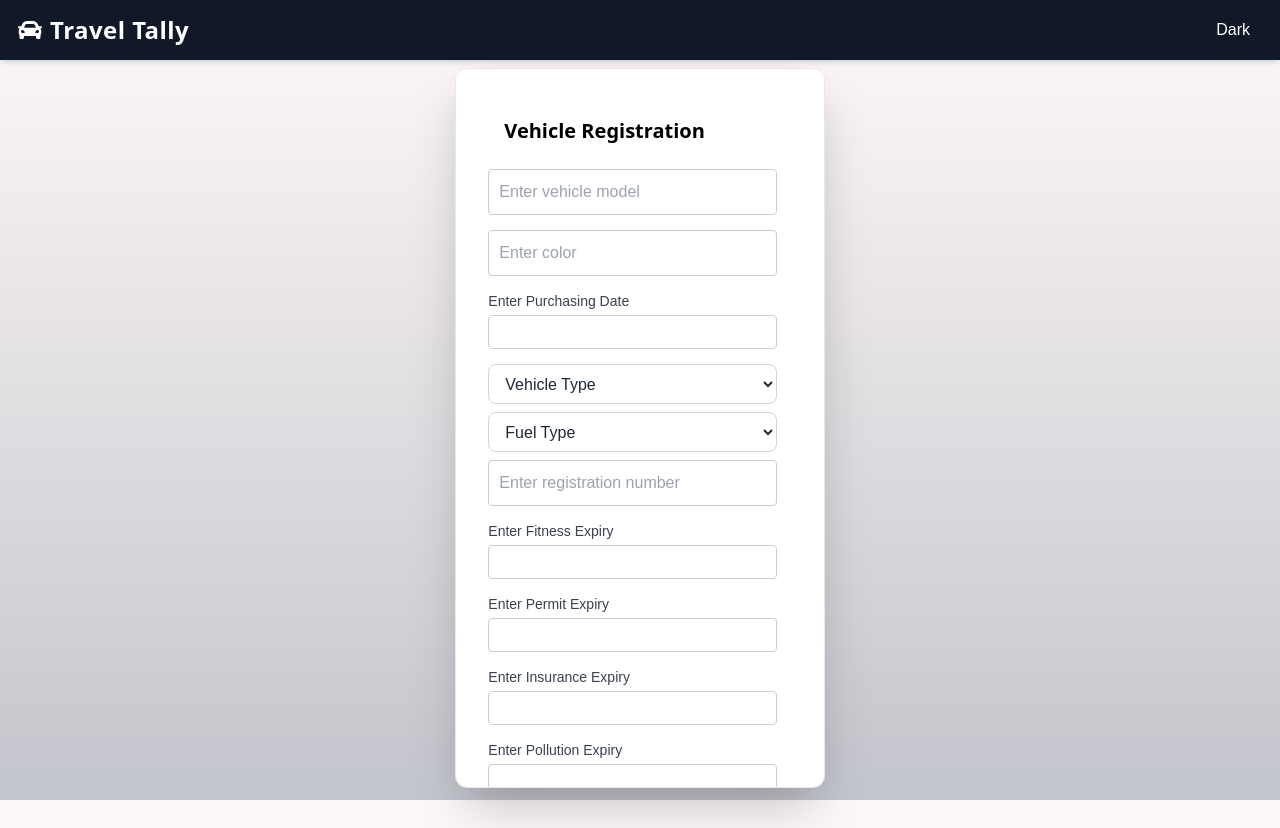
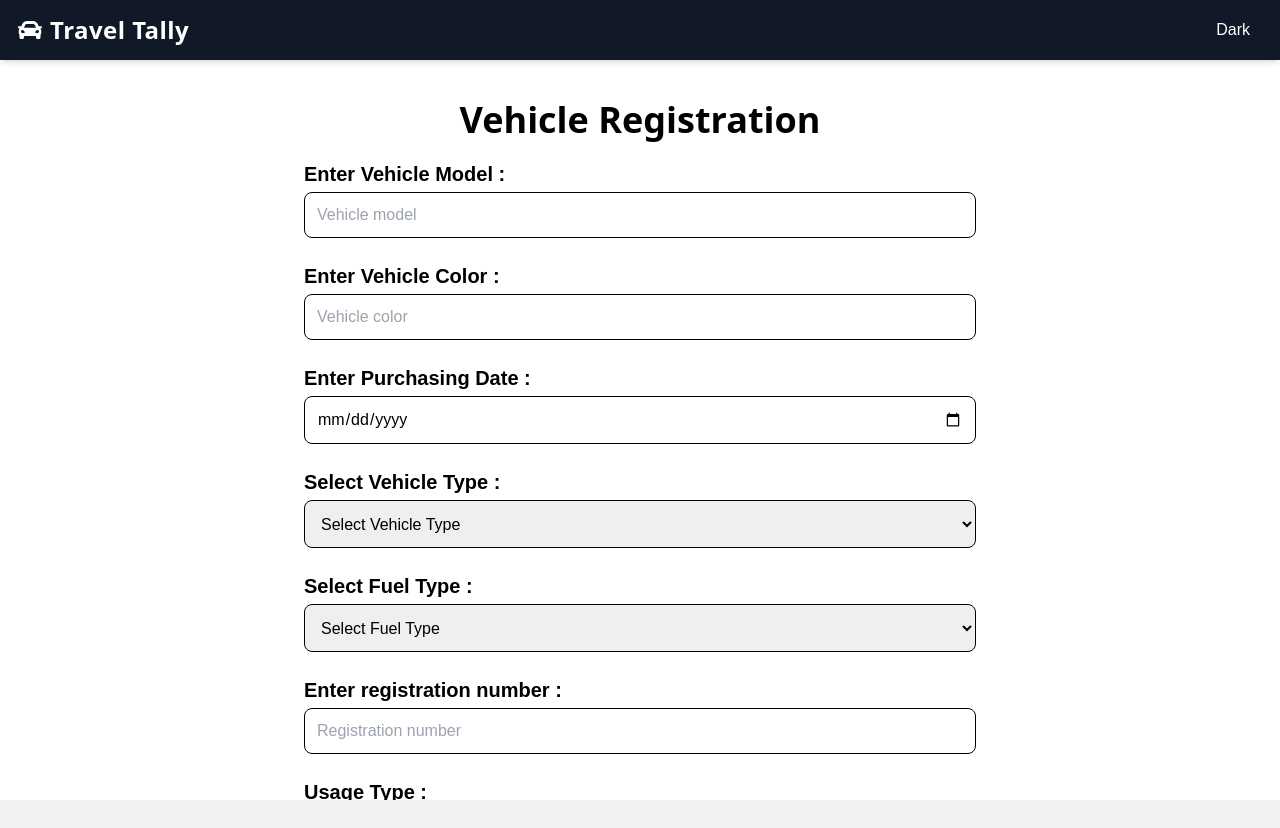
Before and after one commit to anupam21121999/travel_tally, a React (Create React App) app: page /vehicle_detail in a window 1280 px wide. After the commit the page ends 800 px from the top, so only its background shows below. Built offline with nearby package versions, Linux system fonts and the light colour scheme; sample sign-in values are in the browser's storage.

Commit message:
Fixed Vehicle registration

```diff
--- a/src/components/vehicle_details/Vehicledetail.jsx
+++ b/src/components/vehicle_details/Vehicledetail.jsx
@@ -3,6 +3,24 @@ import { useState, useRef } from "react";
 import { toast, Toaster } from "react-hot-toast";
 import { useNavigate } from "react-router-dom";
 import { ClipLoader } from "react-spinners";
+import { motion, AnimatePresence } from "framer-motion";
+import { useForm, Controller } from "react-hook-form";
+import { yupResolver } from "@hookform/resolvers/yup";
+import * as yup from "yup";
+import DatePicker from "react-datepicker";
+import "react-datepicker/dist/react-datepicker.css";
+
+const pageVariants = {
+  initial: { x: "100vw", opacity: 0 },
+  in: { x: 0, opacity: 1 },
+  out: { x: "-100vw", opacity: 0 },
+};
+
+const pageTransition = {
+  type: "tween",
+  ease: "easeInOut",
+  duration: 0.3,
+};
 
 const Vehicledetail = () => {
   const navigate = useNavigate();
@@ -105,54 +123,85 @@ const Vehicledetail = () => {
   };
 
   return (
-    <>
-      <Toaster position="top-center" reverseOrder={false} />
-      <div className="flex justify-center items-start min-h-screen py-10 px-6 mt-4">
-        <div className="w-full max-w-3xl p-8 bg-white rounded-xl shadow-2xl border border-gray-200 overflow-y-auto max-h-[90vh] mt-10">
-          <h1 className="text-xl font-bold mb-4 m-2 p-2 subpixel-antialiased font-sans items-center justify-center align-middle">
-            Vehicle Registration
-          </h1>
-          <form onSubmit={registerDriver}>
-            <input
+    <motion.div
+      initial="initial"
+      animate="in"
+      exit="out"
+      variants={pageVariants}
+      transition={pageTransition}
+      className="h-screen w-screen bg-white dark:bg-gray-900 text-black dark:text-white overflow-auto"
+    >
+      <Toaster position="bottom-center" reverseOrder={false} />
+        <div className="px-4 mt-20 pb-16">
+          <form onSubmit={registerDriver} className="max-w-2xl mx-auto">
+
+            <h1 className="text-4xl text-center font-bold font-sans p-5">
+              Vehicle Registration
+            </h1>
+
+            <label className="block text-xl font-bold mb-1">
+                Enter Vehicle Model :
+            </label>
+            <input required
               ref={inputrefs[0]}
               onKeyDown={(e) => handleKeyNext(e, 0)}
               value={model}
               onChange={(e) => setModel(e.target.value)}
               type="text"
-              placeholder="Enter vehicle model"
+              placeholder="Vehicle model"
+              className="flex-grow rounded-lg border px-3 mb-6 placeholder:text-gray-400 dark:placeholder:text-gray-600
+              border-black placeholder-black focus:outline-none focus:ring-2 focus:ring-gray-900
+              dark:border-white dark:bg-gray-950 dark:text-white dark:placeholder-white dark:focus:ring-white"
             />
-            <input
+
+
+            <label className="block mb-1 text-xl font-bold">
+                Enter Vehicle Color :
+            </label>
+            <input required
               ref={inputrefs[1]}
               onKeyDown={(e) => handleKeyNext(e, 1)}
               value={color}
               onChange={(e) => setColor(e.target.value)}
               type="text"
-              placeholder="Enter color"
+              placeholder="Vehicle color"
+              className="flex-grow rounded-lg border px-3 mb-6 placeholder:text-gray-400 dark:placeholder:text-gray-600
+              border-black placeholder-black focus:outline-none focus:ring-2 focus:ring-gray-900
+              dark:border-white dark:bg-gray-950 dark:text-white dark:placeholder-white dark:focus:ring-white"
             />
-            <label
-              htmlFor="purchase"
-              className="block mb-1 text-sm font-medium text-gray-700"
-            >
-              Enter Purchasing Date
+
+
+            <label className="block mb-1 text-xl font-bold">
+                Enter Purchasing Date :
             </label>
-            <input
+            <input required
               id="purchase"
               ref={inputrefs[2]}
               onKeyDown={(e) => handleKeyNext(e, 2)}
               value={year}
               onChange={(e) => setYear(e.target.value)}
-              type="text"
-              className="border px-2 py-1 rounded"
+              type="date"
+              placeholder="Purchasing date"
+              className="flex-grow rounded-lg border px-3 mb-6 placeholder:text-gray-400 dark:placeholder:text-gray-600
+              border-black placeholder-black focus:outline-none focus:ring-2 focus:ring-gray-900
+              dark:border-white dark:bg-gray-950 dark:text-white dark:placeholder-white dark:focus:ring-white"
             />
-            <select
+
+            <label className="block mb-1 text-xl font-bold">
+                Select Vehicle Type :
+            </label>
+            <select required
               ref={inputrefs[3]}
               onKeyDown={(e) => handleKeyNext(e, 3)}
               id="dropdown"
               value={type}
               onChange={(e) => setType(e.target.value)}
-              className="mb-2 w-full h-10 px-3 rounded-lg border border-gray-300 bg-white text-gray-800"
+              placeholder="Select Vehicle Type"
+              className="h-12 px-3 rounded-lg border mb-6 placeholder:text-gray-400 dark:placeholder:text-gray-600
+              border-black placeholder-black focus:outline-none focus:ring-2 focus:ring-gray-900
+              dark:border-white dark:bg-gray-950 dark:text-white dark:placeholder-white dark:focus:ring-white"
             >
-              <option value="">Vehicle Type</option>
+              <option value="">Select Vehicle Type</option>
               <option value="Hatchback">Hatchback</option>
               <option value="SUV">SUV</option>
               <option value="Sedan">Sedan</option>
@@ -165,34 +214,81 @@ const Vehicledetail = () => {
               <option value="Mini-Bus">Mini-Bus</option>
             </select>
 
-            <select
+
+            <label className="block mb-1 text-xl font-bold">
+                Select Fuel Type :
+            </label>
+            <select required
               ref={inputrefs[4]}
               onKeyDown={(e) => handleKeyNext(e, 4)}
               id="dropdown"
               value={fuelType}
               onChange={(e) => setFuelType(e.target.value)}
-              className="mb-2 w-full h-10 px-3 rounded-lg border border-gray-300 bg-white text-gray-800"
+              className="h-12 px-3 rounded-lg border mb-6
+              border-black placeholder-black focus:outline-none focus:ring-2 focus:ring-gray-900
+              dark:border-white dark:bg-gray-950 dark:text-white dark:placeholder-white dark:focus:ring-white"
             >
-              <option value="">Fuel Type</option>
+              <option value="">Select Fuel Type</option>
               <option value="Petrol">Petrol</option>
               <option value="Diesel">Diesel</option>
               <option value="Petrol/CNG">Petrol/CNG</option>
               <option value="EV">EV</option>
             </select>
-            <input
+
+
+            <label className="block mb-1 text-xl font-bold">
+                Enter registration number :
+            </label>
+            <input required
               ref={inputrefs[5]}
               onKeyDown={(e) => handleKeyNext(e, 5)}
               value={regNo}
               onChange={(e) => setRegNo(e.target.value)}
               type="text"
-              placeholder="Enter registration number"
+              placeholder="Registration number"
+              className="flex-grow rounded-lg border px-3 mb-6 placeholder:text-gray-400 dark:placeholder:text-gray-600
+              border-black placeholder-black focus:outline-none focus:ring-2 focus:ring-gray-900
+              dark:border-white dark:bg-gray-950 dark:text-white dark:placeholder-white dark:focus:ring-white"
             />
 
-            <label
-              htmlFor="fitness-expiry"
-              className="block mb-1 text-sm font-medium text-gray-700"
-            >
-              Enter Fitness Expiry
+
+            <div className="col-span-2 mb-6">
+              <label className="block mb-1 text-xl font-bold">
+                Usage Type :
+              </label>
+              <div className="flex flex-row gap-20 pl-2">
+                <label className="flex items-center gap-3 cursor-pointer text-xl font-semibold">
+                <input
+                  type="radio"
+                  value={true}
+                  name="category"
+                  checked={category === true}
+                  onChange={(e) => setCategory(true)}
+                  className="w-5 h-5 mt-4 accent-black dark:accent-white"
+                />
+                Commercial
+              </label>
+
+              <label
+                className="flex items-center gap-3 cursor-pointer text-xl font-semibold"
+                htmlFor="non-commercial"
+              >
+                <input
+                  className="w-5 h-5 mt-4 accent-black dark:accent-white"
+                  type="radio"
+                  value={false}
+                  name="category"
+                  checked={category === false}
+                  onChange={(e) => setCategory(false)}
+                />
+                Non-Commercial
+              </label>
+              </div>
+            </div>
+
+
+            <label className="block mb-1 text-xl font-bold">
+                Enter Fitness Expiry :
             </label>
             <input
               id="fitness-expiry"
@@ -201,13 +297,15 @@ const Vehicledetail = () => {
               value={fitness}
               onChange={(e) => setFitness(e.target.value)}
               type="text"
-              className="border px-2 py-1 rounded"
+              placeholder="Fitness expiry"
+              className="flex-grow rounded-lg border px-3 mb-6 placeholder:text-gray-400 dark:placeholder:text-gray-600
+              border-black placeholder-black focus:outline-none focus:ring-2 focus:ring-gray-900
+              dark:border-white dark:bg-gray-950 dark:text-white dark:placeholder-white dark:focus:ring-white"
             />
-            <label
-              htmlFor="permit-expiry"
-              className="block mb-1 text-sm font-medium text-gray-700"
-            >
-              Enter Permit Expiry
+
+
+            <label className="block mb-1 text-xl font-bold">
+              Enter Permit Expiry :
             </label>
             <input
               id="permit-expiry"
@@ -216,13 +314,15 @@ const Vehicledetail = () => {
               value={permit}
               onChange={(e) => setPermit(e.target.value)}
               type="text"
-              className="border px-2 py-1 rounded"
+              placeholder="Permit expiry"
+              className="flex-grow rounded-lg border px-3 mb-6 placeholder:text-gray-400 dark:placeholder:text-gray-600
+              border-black placeholder-black focus:outline-none focus:ring-2 focus:ring-gray-900
+              dark:border-white dark:bg-gray-950 dark:text-white dark:placeholder-white dark:focus:ring-white"
             />
-            <label
-              htmlFor="insurance-expiry"
-              className="block mb-1 text-sm font-medium text-gray-700"
-            >
-              Enter Insurance Expiry
+
+
+            <label className="block mb-1 text-xl font-bold">
+              Enter Insurance Expiry :
             </label>
             <input
               id="insurance-expiry"
@@ -231,13 +331,15 @@ const Vehicledetail = () => {
               value={insurance}
               onChange={(e) => setInsurance(e.target.value)}
               type="text"
-              className="border px-2 py-1 rounded"
+              placeholder="Insurance expiry"
+              className="flex-grow rounded-lg border px-3 mb-6 placeholder:text-gray-400 dark:placeholder:text-gray-600
+              border-black placeholder-black focus:outline-none focus:ring-2 focus:ring-gray-900
+              dark:border-white dark:bg-gray-950 dark:text-white dark:placeholder-white dark:focus:ring-white"
             />
-            <label
-              htmlFor="pollution-expiry"
-              className="block mb-1 text-sm font-medium text-gray-700"
-            >
-              Enter Pollution Expiry
+
+
+            <label className="block mb-1 text-xl font-bold">
+              Enter Pollution Expiry :
             </label>
             <input
               id="pollution-expiry"
@@ -246,13 +348,15 @@ const Vehicledetail = () => {
               value={pollution}
               onChange={(e) => setPollution(e.target.value)}
               type="text"
-              className="border px-2 py-1 rounded"
+              placeholder="Pollution expiry"
+              className="flex-grow rounded-lg border px-3 mb-6 placeholder:text-gray-400 dark:placeholder:text-gray-600
+              border-black placeholder-black focus:outline-none focus:ring-2 focus:ring-gray-900
+              dark:border-white dark:bg-gray-950 dark:text-white dark:placeholder-white dark:focus:ring-white"
             />
-            <label
-              htmlFor="last-service-date"
-              className="block mb-1 text-sm font-medium text-gray-700"
-            >
-              Enter Last Service Date
+
+
+            <label className="block mb-1 text-xl font-bold">
+              Enter Last Service Date :
             </label>
             <input
               id="last-service-date"
@@ -261,30 +365,46 @@ const Vehicledetail = () => {
               value={lastService}
               onChange={(e) => setLastService(e.target.value)}
               type="text"
-              className="border px-2 py-1 rounded"
+              placeholder="Last service date"
+              className="flex-grow rounded-lg border px-3 mb-6 placeholder:text-gray-400 dark:placeholder:text-gray-600
+              border-black placeholder-black focus:outline-none focus:ring-2 focus:ring-gray-900
+              dark:border-white dark:bg-gray-950 dark:text-white dark:placeholder-white dark:focus:ring-white"
             />
+
+            <label className="block mb-1 text-xl font-bold">
+              Enter total kilometers :
+            </label>
             <input
               ref={inputrefs[11]}
               onKeyDown={(e) => handleKeyNext(e, 11)}
               value={km}
               onChange={(e) => setKm(e.target.value)}
               type="text"
-              placeholder="Enter total K.M."
+              placeholder="Total Kilometers"
+              className="flex-grow rounded-lg border px-3 mb-6 placeholder:text-gray-400 dark:placeholder:text-gray-600
+              border-black placeholder-black focus:outline-none focus:ring-2 focus:ring-gray-900
+              dark:border-white dark:bg-gray-950 dark:text-white dark:placeholder-white dark:focus:ring-white"
             />
+
+            <label className="block mb-1 text-xl font-bold">
+              Enter Mileage :
+            </label>
             <input
               ref={inputrefs[12]}
               onKeyDown={(e) => handleKeyNext(e, 12)}
               value={mileage}
               onChange={(e) => setMileage(e.target.value)}
               type="text"
-              placeholder="Enter Mileage"
+              placeholder="Mileage"
+              className="flex-grow rounded-lg border px-3 mb-6 placeholder:text-gray-400 dark:placeholder:text-gray-600
+              border-black placeholder-black focus:outline-none focus:ring-2 focus:ring-gray-900
+              dark:border-white dark:bg-gray-950 dark:text-white dark:placeholder-white dark:focus:ring-white"
             />
-            <div className="col-span-2">
-              <label
-                htmlFor="description"
-                className="block text-sm font-medium text-gray-700 mb-1"
-              >
-                Description
+
+
+            <div className="col-span-2 mb-10">
+              <label className="block mb-1 text-xl font-bold">
+                Description :
               </label>
               <textarea
                 typeof="text"
@@ -292,43 +412,15 @@ const Vehicledetail = () => {
                 onKeyDown={(e) => handleKeyNext(e, 13)}
                 id="description"
                 rows="4"
-                className="w-full border rounded-lg px-3 py-2 focus:outline-none focus:ring-2 focus:ring-blue-500"
+                className="w-full rounded-lg border p-3 mb-6 placeholder:text-gray-400 dark:placeholder:text-gray-600
+              border-black placeholder-black focus:outline-none focus:ring-2 focus:ring-gray-900
+              dark:border-white dark:bg-gray-950 dark:text-white dark:placeholder-white dark:focus:ring-white"
                 placeholder="Enter additional vehicle information..."
                 value={description}
                 onChange={(e) => setDescription(e.target.value)}
               />
             </div>
-            <div className="flex flex-row gap-10">
-              <label
-                className="flex items-center gap-2 cursor-pointer"
-                htmlFor="commercial"
-              >
-                <input
-                  className="mt-3"
-                  type="radio"
-                  value={true}
-                  name="category"
-                  checked={category === true}
-                  onChange={(e) => setCategory(true)}
-                />
-                Commercial
-              </label>
 
-              <label
-                className="flex items-center ml-4 gap-2 cursor-pointer"
-                htmlFor="non-commercial"
-              >
-                <input
-                  className="mt-3"
-                  type="radio"
-                  value={false}
-                  name="category"
-                  checked={category === false}
-                  onChange={(e) => setCategory(false)}
-                />
-                Non-Commercial
-              </label>
-            </div>
             {loading ? (
               <div
                 style={{
@@ -347,12 +439,17 @@ const Vehicledetail = () => {
                 <ClipLoader color="#36d7b7" size={60} />
               </div>
             ) : (
-              <button type="submit">Submit</button>
+              <button type="submit" className="w-full h-14 text-2xl
+              rounded-full font-semibold transition-colors duration-300
+              bg-black text-white hover:bg-gray-700
+              dark:bg-white dark:text-black dark:hover:bg-gray-700 dark:hover:text-white">
+                Submit
+              </button>
             )}
+
           </form>
         </div>
-      </div>
-    </>
+    </motion.div>
   );
 };
 
```
Also changed, not shown: package.json (+6 -1 lines), src/components/dashboard/Dashboard.jsx (+9 -8 lines), src/components/driver_detail/Driverdashboard.jsx (+19 -10 lines), src/components/vehicle_details/Vehicledashboard.jsx (+60 -47 lines).
